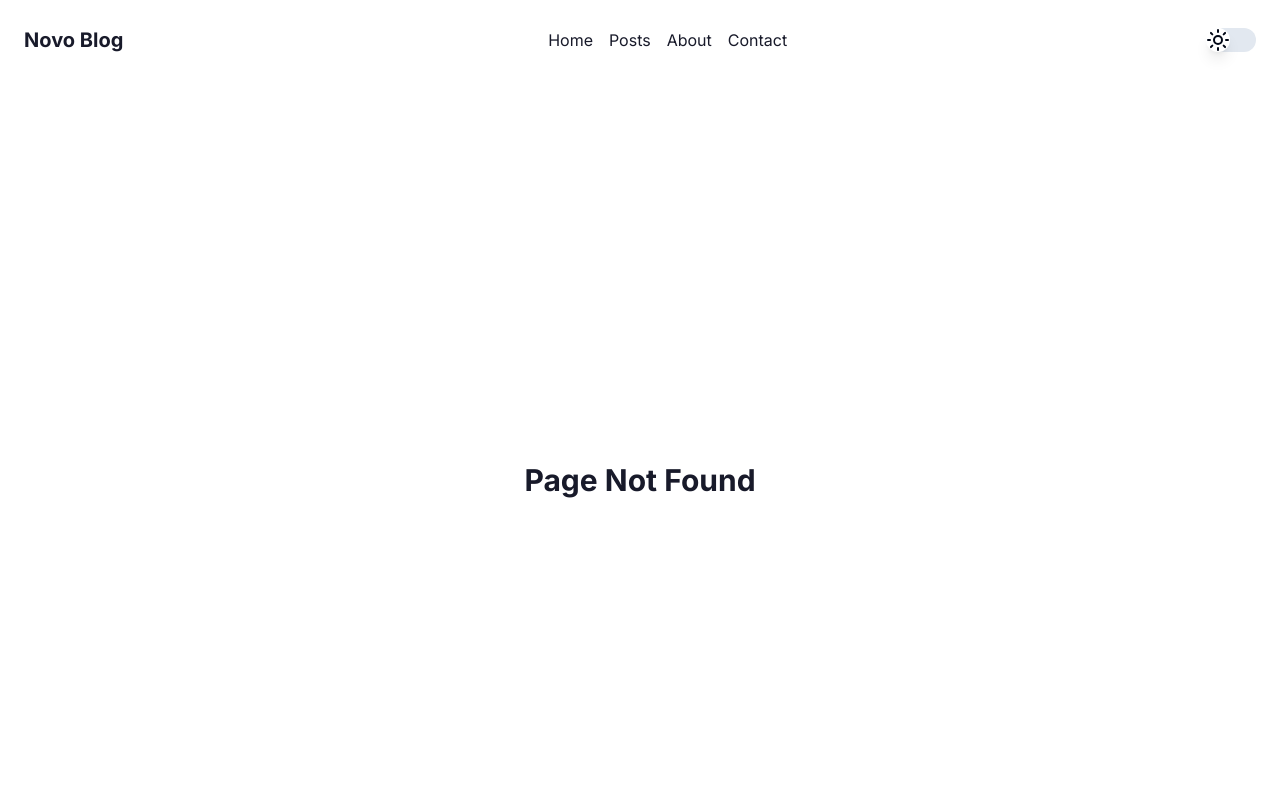
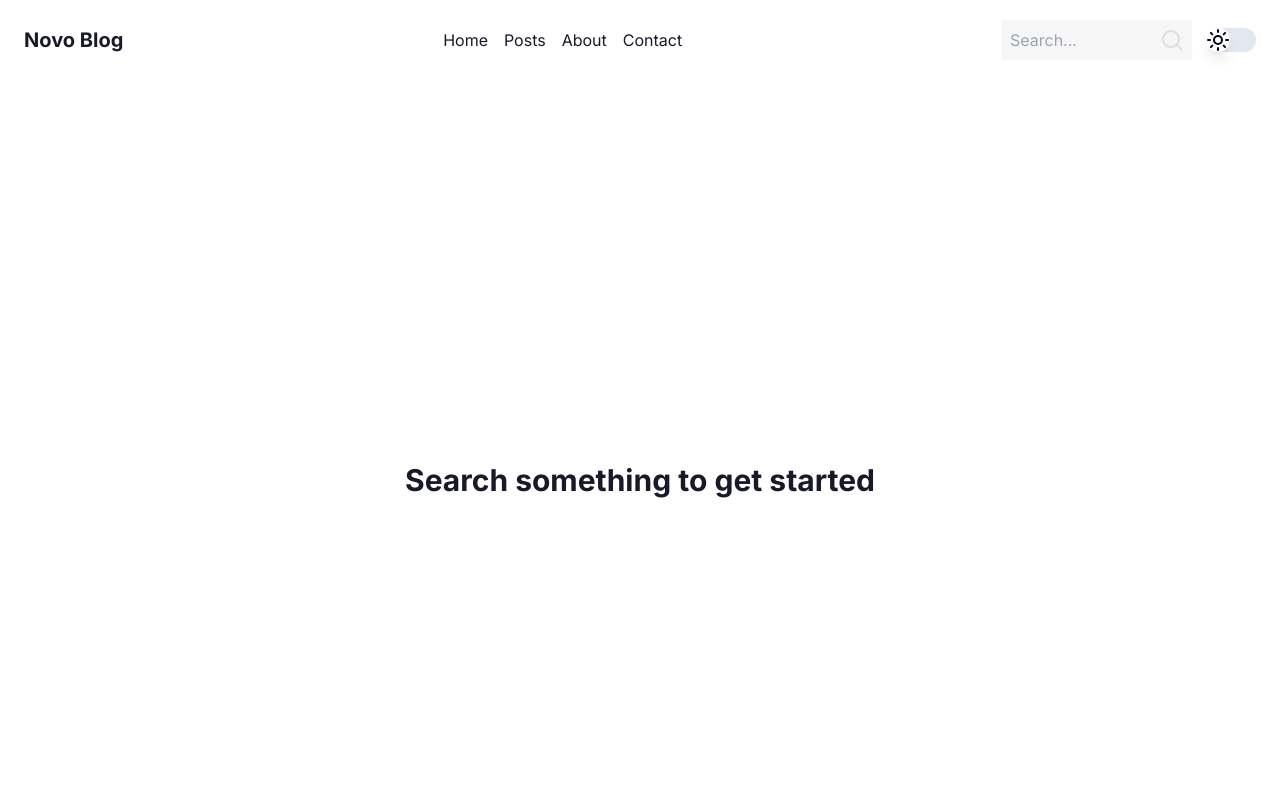
Before and after one commit to msaad53407/dev-diary, a Next.js app: page /search in a window 1280 px wide. Before the commit this address had no page. Shown: the top 800 px of the page. Built offline with nearby package versions, Linux system fonts and the light colour scheme.

Commit message:
Add search page and search box for query based search

```diff
--- a/package.json
+++ b/package.json
@@ -12,6 +12,7 @@
   "dependencies": {
     "@radix-ui/react-dialog": "^1.1.1",
     "@radix-ui/react-separator": "^1.1.0",
+    "@radix-ui/react-slot": "^1.1.0",
     "@radix-ui/react-switch": "^1.1.0",
     "class-variance-authority": "^0.7.0",
     "clsx": "^2.1.1",
--- a/src/app/page.tsx
+++ b/src/app/page.tsx
@@ -22,10 +22,18 @@ export default function Home() {
       <section className="flex flex-col gap-4">
         <h3 className="text-lg font-bold text-text-primary">Latest Posts</h3>
         <div className="grid grid-cols-1 md:grid-cols-2 lg:grid-cols-3 gap-4">
-          {latestPublishedPosts.map((post) => (
+          {latestPublishedPosts.slice(1, 10).map((post) => (
             <PostCard post={post} key={post._id} />
           ))}
         </div>
+        {latestPublishedPosts.length > 10 && (
+          <Link
+            href={"/posts"}
+            className="self-center p-4 w-fit rounded-md text-secondary-400 border border-secondary-200"
+          >
+            View All Posts
+          </Link>
+        )}
       </section>
     </main>
   );
--- /dev/null
+++ b/src/app/search/page.tsx
@@ -0,0 +1,41 @@
+import PostCard from "@/components/post-card";
+import { allPosts } from "contentlayer/generated";
+import React from "react";
+
+type Props = {
+  searchParams: {
+    query?: string;
+  };
+};
+
+const SearchPage = ({ searchParams: { query } }: Props) => {
+  if (!query) {
+    return (
+      <main className="w-full h-screen px-4 sm:px-6 lg:px-8 flex items-center justify-center">
+        <h1 className="text-3xl font-bold text-text-primary">Search something to get started</h1>
+      </main>
+    );
+  }
+
+  const postsToShow = allPosts
+    .filter((post) => post.published)
+    .filter((post) => post.title.toLowerCase().includes(query.toLowerCase()))
+    .sort((a, b) => new Date(b.date).getTime() - new Date(a.date).getTime());
+
+  return (
+    <main className="mx-auto max-w-screen-xl px-4 sm:px-6 lg:px-8 space-y-20 py-6">
+      <section className="flex flex-col gap-4">
+        <h3 className="text-2xl text-center font-bold text-text-primary">
+          Search Results for <span className="text-theme-primary capitalize">{query}</span>
+        </h3>
+        <div className="grid grid-cols-1 md:grid-cols-2 lg:grid-cols-3 gap-4">
+          {postsToShow.map((post) => (
+            <PostCard post={post} key={post._id} />
+          ))}
+        </div>
+      </section>
+    </main>
+  );
+};
+
+export default SearchPage;
--- a/src/components/header.tsx
+++ b/src/components/header.tsx
@@ -6,6 +6,7 @@ import { usePathname } from "next/navigation";
 import React from "react";
 import ThemeToggleButton from "./theme-toggle-button";
 import MobileMenu from "./mobile-menu";
+import SearchBox from "./search-box";
 
 const Header = () => {
   const pathname = usePathname();
@@ -63,7 +64,10 @@ const Header = () => {
           </li>
         </ul>
       </nav>
-      <ThemeToggleButton className="hidden sm:flex" />
+      <div className="hidden sm:flex gap-5 items-center">
+        <SearchBox />
+        <ThemeToggleButton className="hidden sm:flex" />
+      </div>
       <MobileMenu />
     </header>
   );
--- a/src/components/mobile-menu.tsx
+++ b/src/components/mobile-menu.tsx
@@ -1,7 +1,6 @@
 "use client";
 
-import React from "react";
-import { Drawer, DrawerContent, DrawerTrigger } from "./ui/drawer";
+import React, { useState } from "react";
 import { LucideMenu } from "lucide-react";
 import ThemeToggleButton from "./theme-toggle-button";
 import { navLinks } from "@/constants";
@@ -9,17 +8,20 @@ import Link from "next/link";
 import { cn } from "@/lib/utils";
 import { usePathname } from "next/navigation";
 import { Sheet, SheetContent, SheetTrigger } from "./ui/sheet";
+import SearchBox from "./search-box";
 
 const MobileMenu = () => {
   const pathname = usePathname();
+  const [open, setOpen] = useState(false);
 
   return (
-    <Sheet>
+    <Sheet open={open} onOpenChange={setOpen}>
       <SheetTrigger className="flex sm:hidden">
         <LucideMenu className="size-6" />
       </SheetTrigger>
       <SheetContent className="pt-5 w-full flex flex-col gap-5 items-center">
         <h3 className="text-xl font-bold text-text-primary">Novo Blog</h3>
+        <SearchBox setOpen={setOpen} />
         <nav className="w-fit flex sm:hidden">
           <ul className="flex flex-col gap-4 items-center justify-center">
             {navLinks.map(({ href, label }) => (
--- /dev/null
+++ b/src/components/search-box.tsx
@@ -0,0 +1,38 @@
+"use client";
+
+import { LucideSearch } from "lucide-react";
+import { useRouter } from "next/navigation";
+import React, { useState } from "react";
+import { Button } from "./ui/button";
+
+type Props = {
+  setOpen?: React.Dispatch<React.SetStateAction<boolean>>;
+};
+
+const SearchBox = ({ setOpen }: Props) => {
+  const router = useRouter();
+  const [query, setQuery] = useState("");
+
+  const handleSubmit = (e: React.FormEvent<HTMLFormElement>) => {
+    e.preventDefault();
+    if (setOpen) setOpen(false);
+    router.push(`/search?query=${query}`);
+  };
+
+  return (
+    <form className="w-fit flex items-center bg-secondary-50" onSubmit={handleSubmit}>
+      <input
+        type="search"
+        placeholder="Search..."
+        className="bg-transparent p-2 rounded-r-none w-[150px]"
+        value={query}
+        onChange={(e) => setQuery(e.target.value)}
+      />
+      <Button className="p-2 bg-transparent rounded-l-none">
+        <LucideSearch className="size-6 text-secondary-200" />
+      </Button>
+    </form>
+  );
+};
+
+export default SearchBox;
--- /dev/null
+++ b/src/components/ui/button.tsx
@@ -0,0 +1,56 @@
+import * as React from "react"
+import { Slot } from "@radix-ui/react-slot"
+import { cva, type VariantProps } from "class-variance-authority"
+
+import { cn } from "@/lib/utils"
+
+const buttonVariants = cva(
+  "inline-flex items-center justify-center whitespace-nowrap rounded-md text-sm font-medium ring-offset-background transition-colors focus-visible:outline-none focus-visible:ring-2 focus-visible:ring-ring focus-visible:ring-offset-2 disabled:pointer-events-none disabled:opacity-50",
+  {
+    variants: {
+      variant: {
+        default: "bg-primary text-primary-foreground hover:bg-primary/90",
+        destructive:
+          "bg-destructive text-destructive-foreground hover:bg-destructive/90",
+        outline:
+          "border border-input bg-background hover:bg-accent hover:text-accent-foreground",
+        secondary:
+          "bg-secondary text-secondary-foreground hover:bg-secondary/80",
+        ghost: "hover:bg-accent hover:text-accent-foreground",
+        link: "text-primary underline-offset-4 hover:underline",
+      },
+      size: {
+        default: "h-10 px-4 py-2",
+        sm: "h-9 rounded-md px-3",
+        lg: "h-11 rounded-md px-8",
+        icon: "h-10 w-10",
+      },
+    },
+    defaultVariants: {
+      variant: "default",
+      size: "default",
+    },
+  }
+)
+
+export interface ButtonProps
+  extends React.ButtonHTMLAttributes<HTMLButtonElement>,
+    VariantProps<typeof buttonVariants> {
+  asChild?: boolean
+}
+
+const Button = React.forwardRef<HTMLButtonElement, ButtonProps>(
+  ({ className, variant, size, asChild = false, ...props }, ref) => {
+    const Comp = asChild ? Slot : "button"
+    return (
+      <Comp
+        className={cn(buttonVariants({ variant, size, className }))}
+        ref={ref}
+        {...props}
+      />
+    )
+  }
+)
+Button.displayName = "Button"
+
+export { Button, buttonVariants }
```
Also changed, not shown: 1 other file (tests, documents, lock files or other folders).
